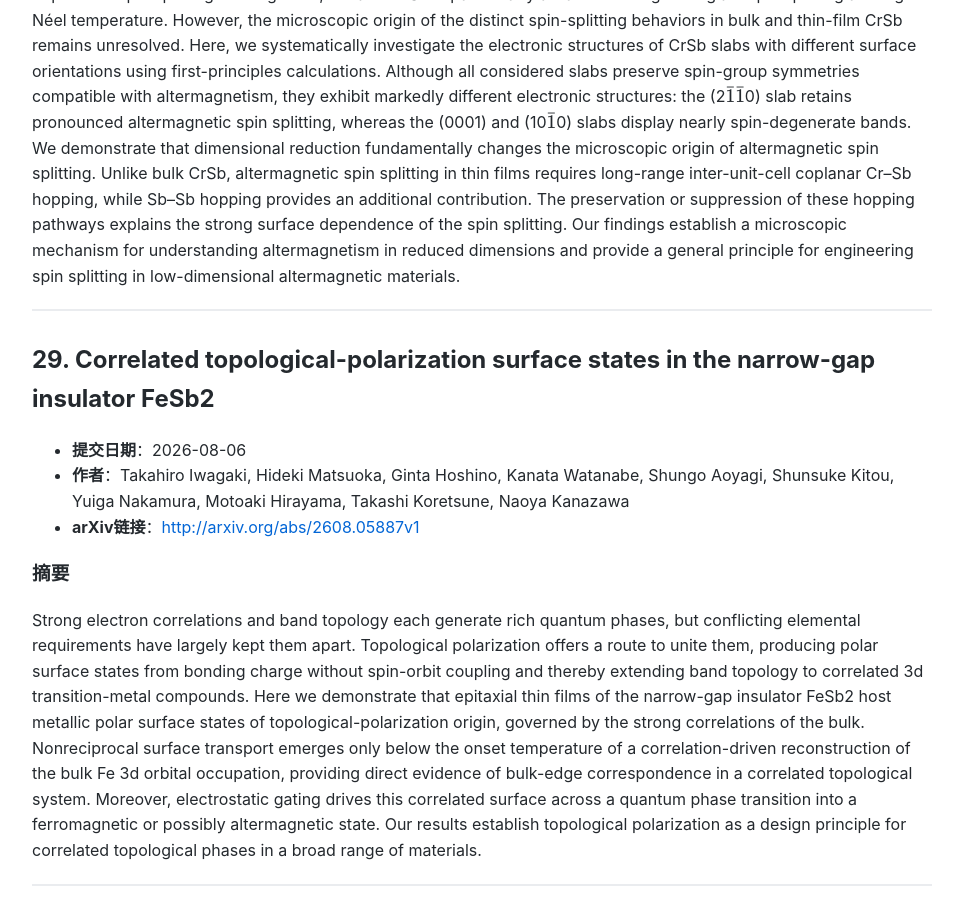
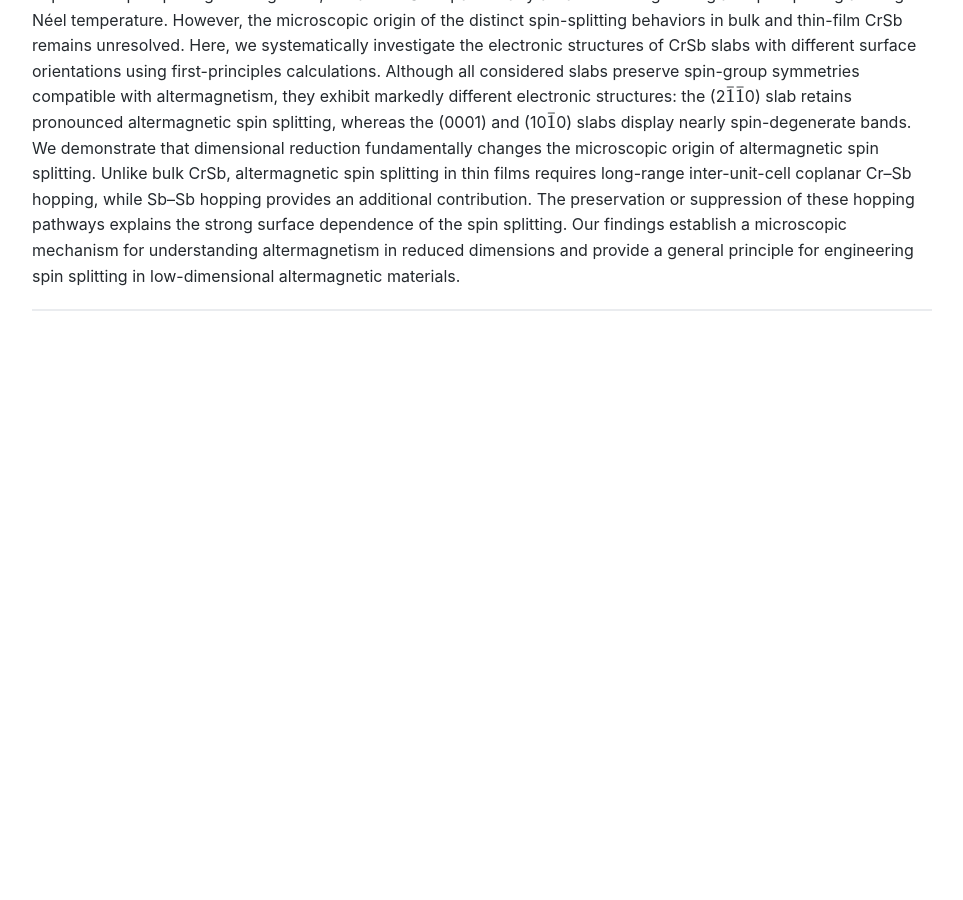
Before and after one commit to yangke25491/daily-arxiv-altermagnetic, a Jekyll site: the page built from index.md, in a window 1280 px wide and 900 px high, scrolled down 15076 px. Shown: the whole window, without its empty margins (158-1121 px from the left). Built offline with Jekyll 4.4.1, drawn with Linux system fonts in a browser that asks for light colours; after the commit the page ends 15427 px from its top, so only the background shows below that; some of the changed text lies outside the part shown.

Commit message:
Automated update: arXiv papers

```diff
--- a/index.md
+++ b/index.md
@@ -5,8 +5,8 @@ title: 交错磁论文
 
 # 凝聚态物理-交错磁(Altermagnetic)相关论文
 
-> 检索时间范围：**2026-08-06 至 2026-09-05**
-> 数据检索到 **29** 篇相关论文，按提交时间降序排列
+> 检索时间范围：**2026-08-07 至 2026-09-06**
+> 数据检索到 **28** 篇相关论文，按提交时间降序排列
 
 ---
 
@@ -317,14 +317,3 @@ Hexagonal MnTe is a prototypical semiconducting altermagnet whose properties are
 Altermagnets have recently emerged as promising materials for spintronic applications owing to their momentum-dependent spin splitting. Among them, metallic CrSb is particularly attractive owing to its giant spin splitting and high Néel temperature. However, the microscopic origin of the distinct spin-splitting behaviors in bulk and thin-film CrSb remains unresolved. Here, we systematically investigate the electronic structures of CrSb slabs with different surface orientations using first-principles calculations. Although all considered slabs preserve spin-group symmetries compatible with altermagnetism, they exhibit markedly different electronic structures: the (2$\bar{1}\bar{1}$0) slab retains pronounced altermagnetic spin splitting, whereas the (0001) and (10$\bar{1}$0) slabs display nearly spin-degenerate bands. We demonstrate that dimensional reduction fundamentally changes the microscopic origin of altermagnetic spin splitting. Unlike bulk CrSb, altermagnetic spin splitting in thin films requires long-range inter-unit-cell coplanar Cr--Sb hopping, while Sb--Sb hopping provides an additional contribution. The preservation or suppression of these hopping pathways explains the strong surface dependence of the spin splitting. Our findings establish a microscopic mechanism for understanding altermagnetism in reduced dimensions and provide a general principle for engineering spin splitting in low-dimensional altermagnetic materials.
 
 ---
-
-## 29. Correlated topological-polarization surface states in the narrow-gap insulator FeSb2
-
-- **提交日期**：2026-08-06
-- **作者**：Takahiro Iwagaki, Hideki Matsuoka, Ginta Hoshino, Kanata Watanabe, Shungo Aoyagi, Shunsuke Kitou, Yuiga Nakamura, Motoaki Hirayama, Takashi Koretsune, Naoya Kanazawa
-- **arXiv链接**：[http://arxiv.org/abs/2608.05887v1](http://arxiv.org/abs/2608.05887v1)
-
-### 摘要
-Strong electron correlations and band topology each generate rich quantum phases, but conflicting elemental requirements have largely kept them apart. Topological polarization offers a route to unite them, producing polar surface states from bonding charge without spin-orbit coupling and thereby extending band topology to correlated 3d transition-metal compounds. Here we demonstrate that epitaxial thin films of the narrow-gap insulator FeSb2 host metallic polar surface states of topological-polarization origin, governed by the strong correlations of the bulk. Nonreciprocal surface transport emerges only below the onset temperature of a correlation-driven reconstruction of the bulk Fe 3d orbital occupation, providing direct evidence of bulk-edge correspondence in a correlated topological system. Moreover, electrostatic gating drives this correlated surface across a quantum phase transition into a ferromagnetic or possibly altermagnetic state. Our results establish topological polarization as a design principle for correlated topological phases in a broad range of materials.
-
----
```
